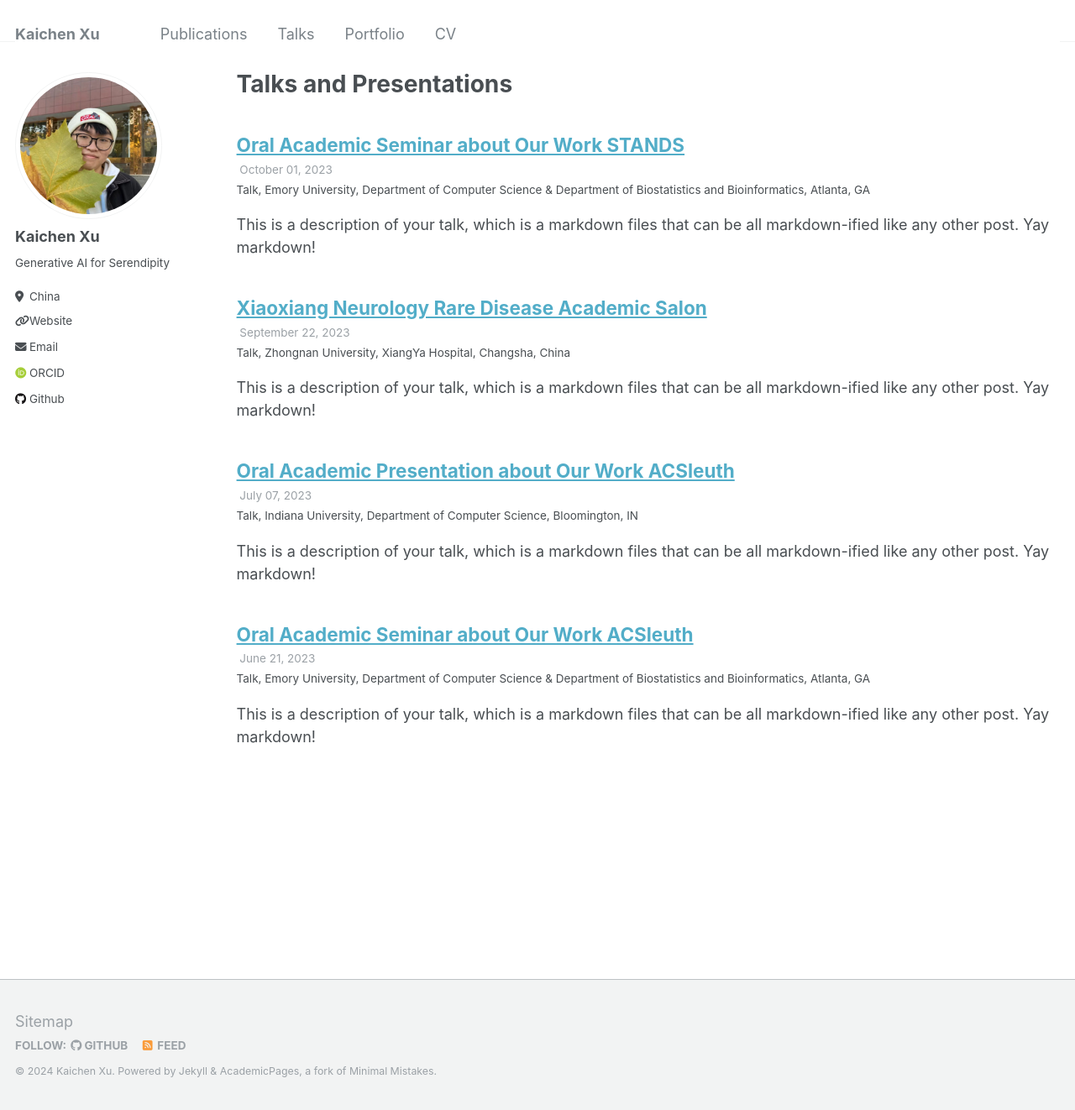
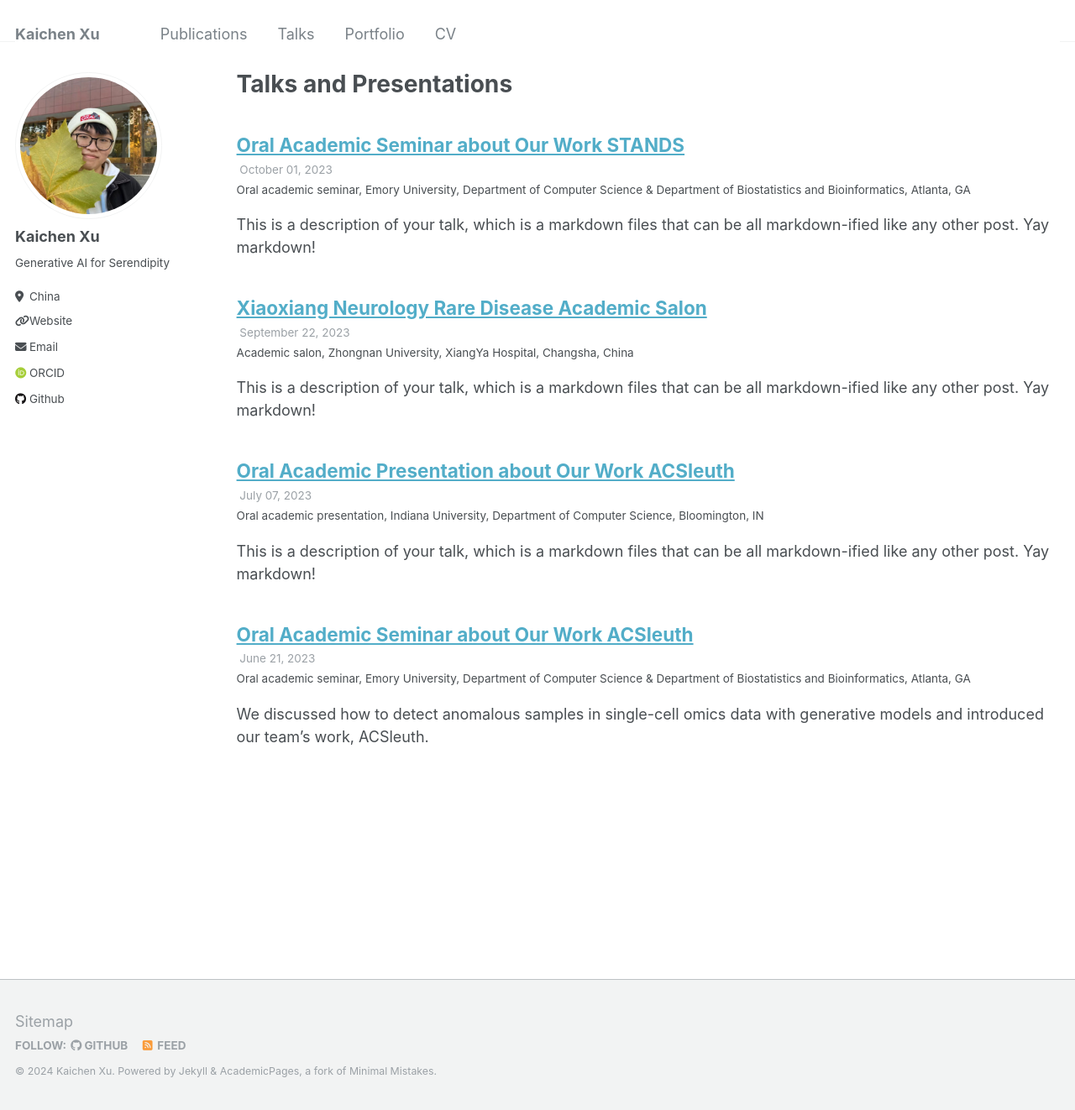
Before and after one commit to Catchxu/Catchxu.github.io, a Jekyll site: the page built from _pages/talks.html, in a window 1280 px wide and 1322 px high. Shown: the whole window at 84% size. Built offline with Jekyll 4.4.1, drawn with Linux system fonts in a browser that asks for light colours; some web fonts are replaced.

Commit message:
Update talks

```diff
--- a/_talks/2023-06-21-Emory-1.md
+++ b/_talks/2023-06-21-Emory-1.md
@@ -1,11 +1,12 @@
 ---
 title: "Oral Academic Seminar about Our Work ACSleuth"
 collection: talks
-type: "Talk"
+type: "Oral academic seminar"
 permalink: /talks/2023-06-21-Emory-1
 venue: "Emory University, Department of Computer Science & Department of Biostatistics and Bioinformatics"
 date: 2023-06-21
 location: "Atlanta, GA"
+excerpt: "We discussed how to detect anomalous samples in single-cell omics data with generative models and introduced our team's work, ACSleuth."
 ---
 
-This is a description of your talk, which is a markdown files that can be all markdown-ified like any other post. Yay markdown!
+We discussed how to detect anomalous samples in single-cell omics data with generative models and introduced our team's work, ACSleuth. In this talk, we talked about the fact that generative models have been proven effective in anomaly detection tasks on industrial image datasets. However, there has been a lack of research utilizing generative models to detect cancer cells in the realm of single-cell omics data. This may be due to the insignificant differences in cell gene expression or the presence of batch effects between datasets. Therefore, we introduced our team's work, [ACSleuth](/_portfolio/portfolio-3.md), as a novel approach to address these issues.
--- a/_talks/2023-07-07-Indiana.md
+++ b/_talks/2023-07-07-Indiana.md
@@ -1,7 +1,7 @@
 ---
 title: "Oral Academic Presentation about Our Work ACSleuth"
 collection: talks
-type: "Talk"
+type: "Oral academic presentation"
 permalink: /talks/2023-07-07-Indiana
 venue: "Indiana University, Department of Computer Science"
 date: 2023-07-07
--- a/_talks/2023-09-22-XiangYa.md
+++ b/_talks/2023-09-22-XiangYa.md
@@ -1,7 +1,7 @@
 ---
 title: "Xiaoxiang Neurology Rare Disease Academic Salon"
 collection: talks
-type: "Talk"
+type: "Academic salon"
 permalink: /talks/2023-09-22-XiangYa
 venue: "Zhongnan University, XiangYa Hospital"
 date: 2023-09-22
--- a/_talks/2023-10-01-Emory-2.md
+++ b/_talks/2023-10-01-Emory-2.md
@@ -1,7 +1,7 @@
 ---
 title: "Oral Academic Seminar about Our Work STANDS"
 collection: talks
-type: "Talk"
+type: "Oral academic seminar"
 permalink: /talks/2023-10-01-Emory-2
 venue: "Emory University, Department of Computer Science & Department of Biostatistics and Bioinformatics"
 date: 2023-10-01
```
